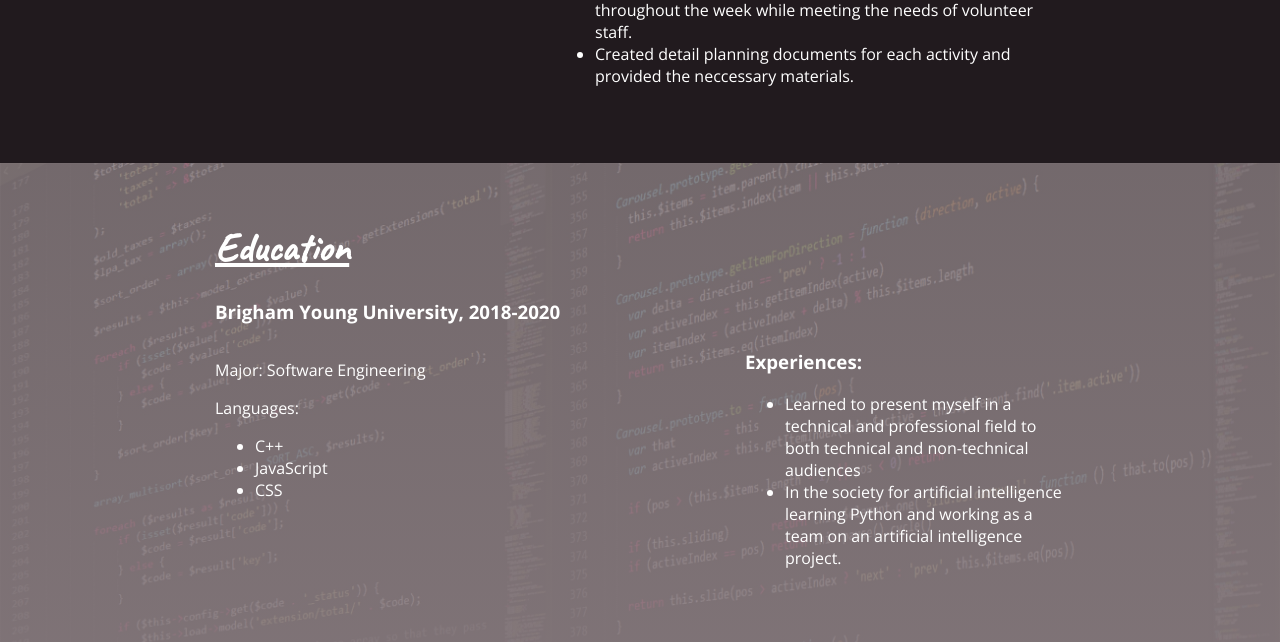
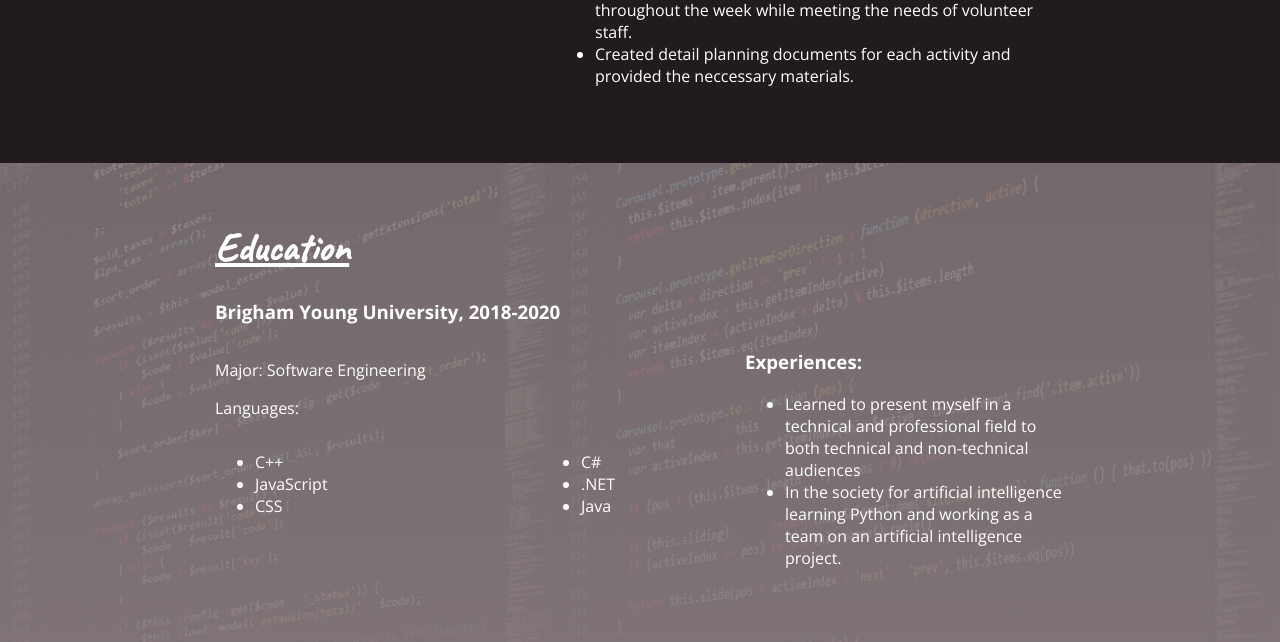
Before and after one commit to taylorbailey97/taylorrbailey, a plain HTML site: page index.html in a window 1280 px wide. Shown: the part 1028-1670 px from the top of the page. Drawn offline with nearby package versions, Linux system fonts and the light colour scheme.

Commit message:
little added

```diff
--- a/index.html
+++ b/index.html
@@ -81,11 +81,20 @@
              <div class="blocking-small">
                  <p>Major: Software Engineering </p>
                  <p>Languages:</p>
+                 <div class="blocking-small">
                  <ul>
                      <li>C++</li>
                      <li>JavaScript</li>
                      <li>CSS</li>
                  </ul>
+                 </div>
+                 <div class="blocking-large">
+                     <ul>
+                         <li>C#</li>
+                         <li>.NET</li>
+                         <li>Java</li>
+                     </ul>
+                 </div>
                 </div>
                  <div class="blocking-large">
                 <h3>Experiences:</h3>
```
Also changed, not shown: resources.html (+2 -2 lines).
